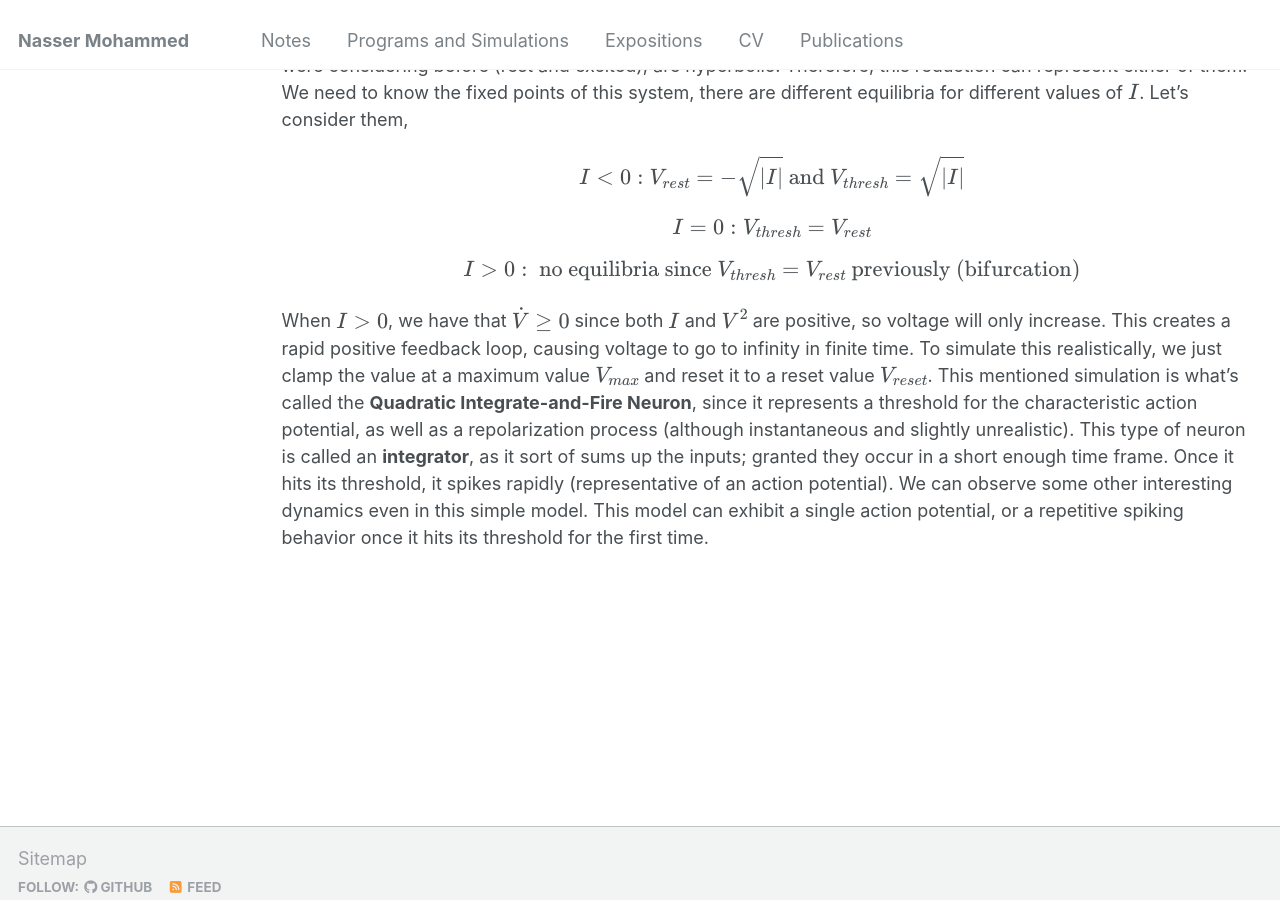
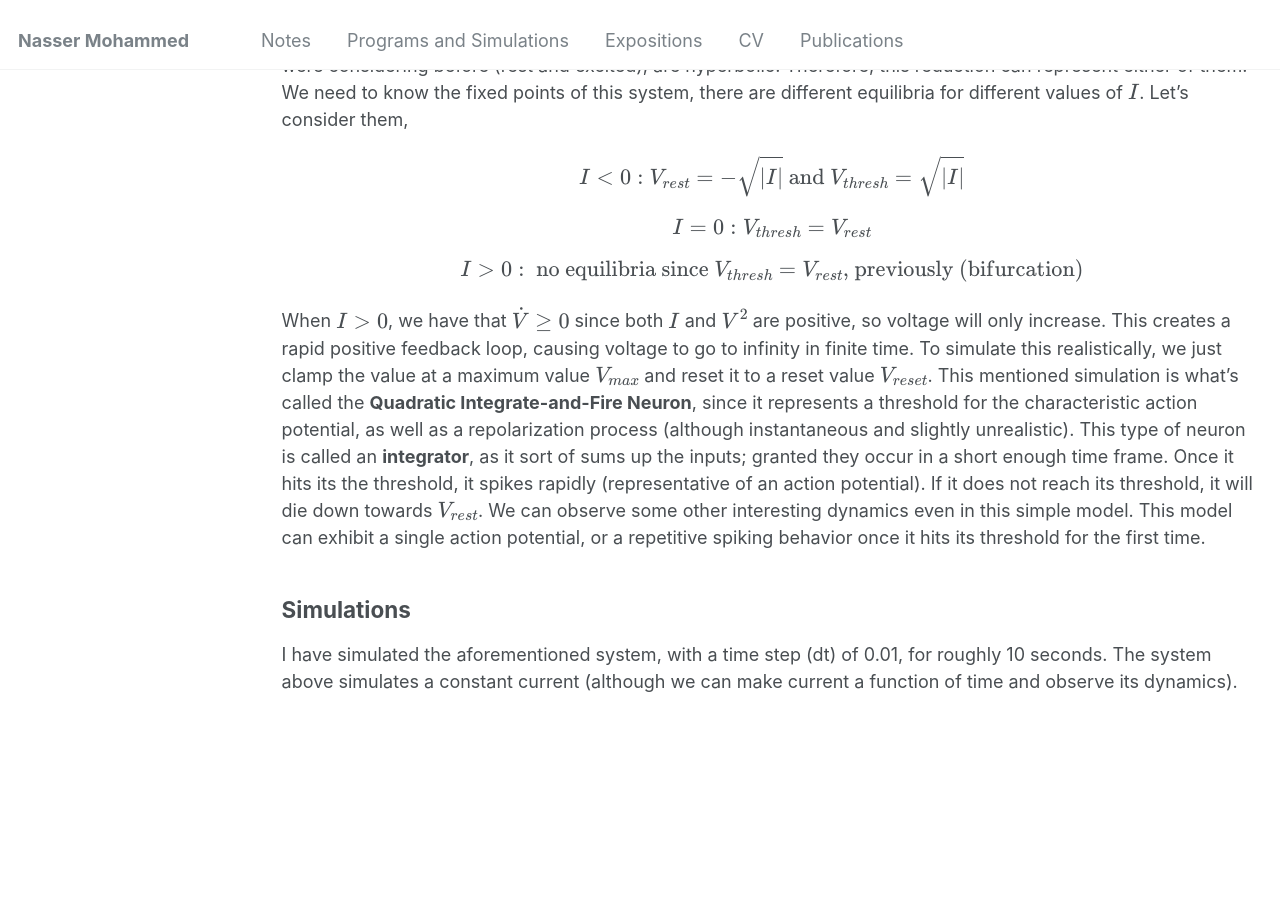
Before and after one commit to Nasser-Mohammed/Nasser-Mohammed.github.io, a Jekyll site: the page built from _pages/notes/Neuronal-Dynamics/qif-neuron.md, in a window 1280 px wide and 900 px high, scrolled down 4059 px. Built offline with Jekyll 4.4.1, drawn with Linux system fonts in a browser that asks for light colours.

Commit message:
Update qif-neuron.md

```diff
--- a/_pages/notes/Neuronal-Dynamics/qif-neuron.md
+++ b/_pages/notes/Neuronal-Dynamics/qif-neuron.md
@@ -54,5 +54,8 @@ As mentioned, we can consider the normal form for dynamics that contain the same
 This reduction gives us the so called **Quadratic Integrate-and-Fire Neuron**. Note that these topological normal forms are only meaningful near the local neighborhood of a fixed point. However, both of the fixed points that we were considering before (rest and excited), are hyperbolic. Therefore, this reduction can represent either of them. We need to know the fixed points of this system, there are different equilibria for different values of \\(I\\). Let's consider them,
 \\[I < 0: V_{rest} = -\sqrt{|I|} \text{ and } V_{thresh} = \sqrt{|I|}\\]
 \\[I = 0: V_{thresh} = V_{rest}\\]
-\\[I > 0: \text{ no equilibria since } V_{thresh} = V_{rest} \text{ previously (bifurcation)}\\]
-When \\(I > 0\\), we have that \\(\dot{V} \geq 0\\) since both \\(I\\) and \\(V^2\\) are positive, so voltage will only increase. This creates a rapid positive feedback loop, causing voltage to go to infinity in finite time. To simulate this realistically, we just clamp the value at a maximum value \\(V_{max}\\) and reset it to a reset value \\(V_{reset}\\). This mentioned simulation is what's called the **Quadratic Integrate-and-Fire Neuron**, since it represents a threshold for the characteristic action potential, as well as a repolarization process (although instantaneous and slightly unrealistic). This type of neuron is called an **integrator**, as it sort of sums up the inputs; granted they occur in a short enough time frame. Once it hits its threshold, it spikes rapidly (representative of an action potential). We can observe some other interesting dynamics even in this simple model. This model can exhibit a single action potential, or a repetitive spiking behavior once it hits its threshold for the first time.
+\\[I > 0: \text{ no equilibria since } V_{thresh} = V_{rest} \text{, previously (bifurcation)}\\]
+When \\(I > 0\\), we have that \\(\dot{V} \geq 0\\) since both \\(I\\) and \\(V^2\\) are positive, so voltage will only increase. This creates a rapid positive feedback loop, causing voltage to go to infinity in finite time. To simulate this realistically, we just clamp the value at a maximum value \\(V_{max}\\) and reset it to a reset value \\(V_{reset}\\). This mentioned simulation is what's called the **Quadratic Integrate-and-Fire Neuron**, since it represents a threshold for the characteristic action potential, as well as a repolarization process (although instantaneous and slightly unrealistic). This type of neuron is called an **integrator**, as it sort of sums up the inputs; granted they occur in a short enough time frame. Once it hits its the threshold, it spikes rapidly (representative of an action potential). If it does not reach its threshold, it will die down towards \\(V_{rest}\\). We can observe some other interesting dynamics even in this simple model. This model can exhibit a single action potential, or a repetitive spiking behavior once it hits its threshold for the first time.
+
+## Simulations
+I have simulated the aforementioned system, with a time step (dt) of 0.01, for roughly 10 seconds. The system above simulates a constant current (although we can make current a function of time and observe its dynamics).
```
